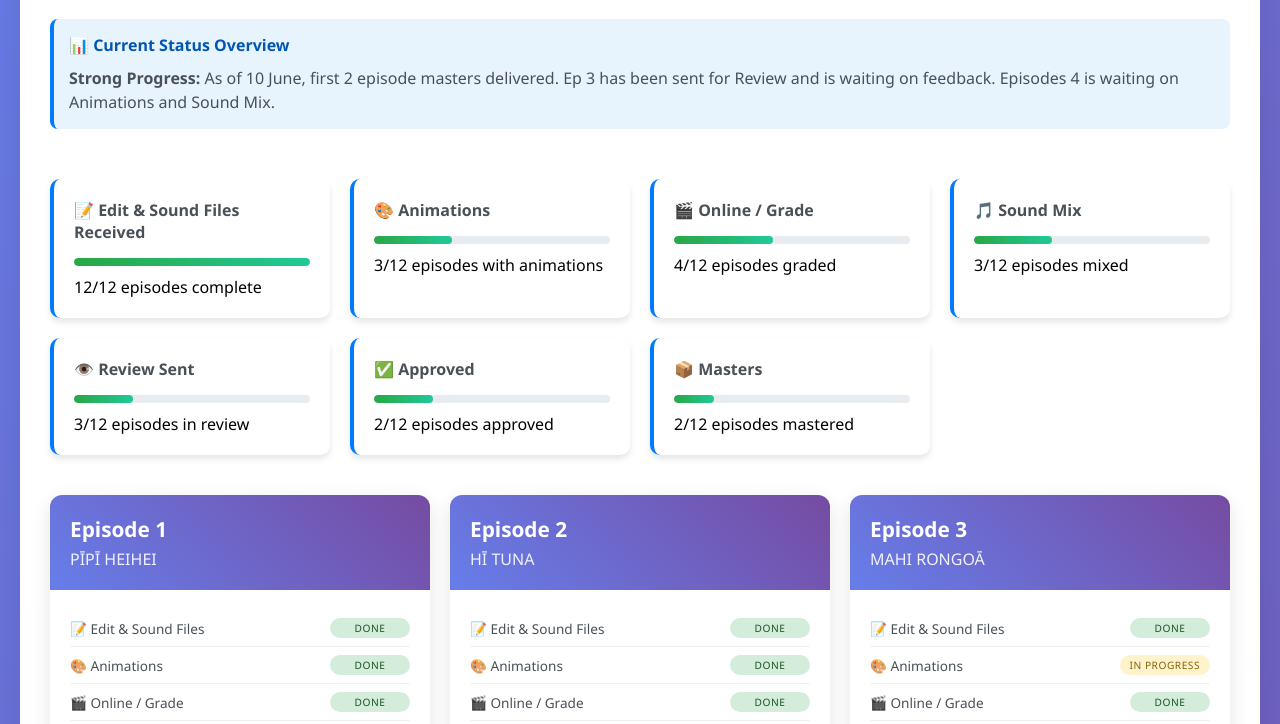
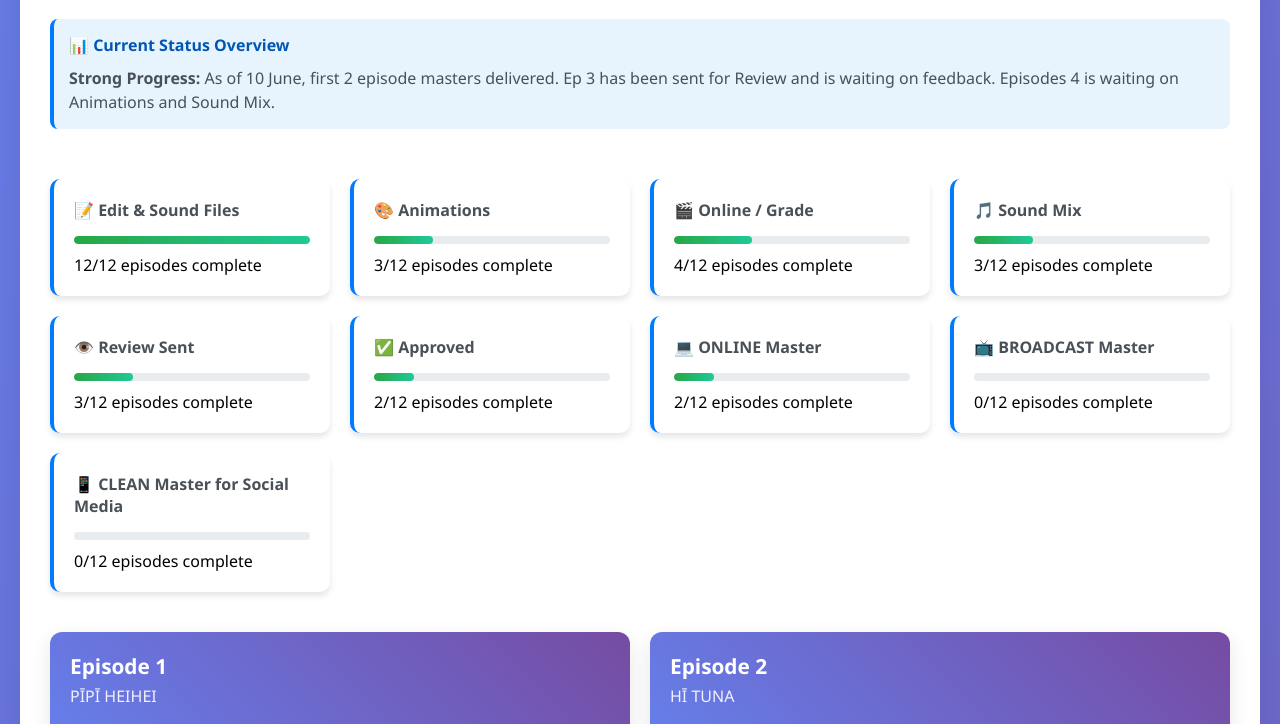
Before and after one commit to DanHab73/tengz-s2-tracker, a plain HTML site: page index.html in a window 1280 px wide. Shown: the part 282-1006 px from the top of the page. Drawn offline with Linux system fonts and the light colour scheme.

Commit message:
10 June v2 update

```diff
--- a/index.html
+++ b/index.html
@@ -134,7 +134,7 @@
 
         .episode-grid {
             display: grid;
-            grid-template-columns: repeat(auto-fit, minmax(380px, 1fr));
+            grid-template-columns: repeat(auto-fit, minmax(420px, 1fr));
             gap: 20px;
         }
 
@@ -178,7 +178,7 @@
             align-items: center;
             padding: 8px 0;
             border-bottom: 1px solid #f0f0f0;
-            font-size: 0.85em;
+            font-size: 0.8em;
         }
 
         .stage:last-child {
@@ -194,11 +194,11 @@
         .status {
             padding: 3px 10px;
             border-radius: 15px;
-            font-size: 0.75em;
+            font-size: 0.7em;
             font-weight: 500;
             text-transform: uppercase;
             letter-spacing: 0.5px;
-            min-width: 80px;
+            min-width: 70px;
             text-align: center;
         }
 
@@ -275,19 +275,19 @@
 
         <div class="stats-bar">
             <div class="stat">
-                <div class="stat-number" id="nearComplete">2</div>
+                <div class="stat-number" id="nearComplete">0</div>
                 <div class="stat-label">Near Complete</div>
             </div>
             <div class="stat">
-                <div class="stat-number" id="inProduction">10</div>
+                <div class="stat-number" id="inProduction">0</div>
                 <div class="stat-label">In Production</div>
             </div>
             <div class="stat">
-                <div class="stat-number" id="earlyStage">8</div>
+                <div class="stat-number" id="earlyStage">0</div>
                 <div class="stat-label">Early Stage</div>
             </div>
             <div class="stat">
-                <div class="stat-number" id="overallProgress">15%</div>
+                <div class="stat-number" id="overallProgress">0%</div>
                 <div class="stat-label">Overall Progress</div>
             </div>
         </div>
@@ -298,56 +298,8 @@
         </div>
 
         <div class="content">
-            <div class="progress-overview">
-                <div class="stage-card">
-                    <h3>📝 Edit & Sound Files Received</h3>
-                    <div class="progress-bar">
-                        <div class="progress-fill" style="width: 100%"></div>
-                    </div>
-                    <p>12/12 episodes complete</p>
-                </div>
-                <div class="stage-card">
-                    <h3>🎨 Animations</h3>
-                    <div class="progress-bar">
-                        <div class="progress-fill" style="width: 33%"></div>
-                    </div>
-                    <p>3/12 episodes with animations</p>
-                </div>
-                <div class="stage-card">
-                    <h3>🎬 Online / Grade</h3>
-                    <div class="progress-bar">
-                        <div class="progress-fill" style="width: 42%"></div>
-                    </div>
-                    <p>4/12 episodes graded</p>
-                </div>
-                <div class="stage-card">
-                    <h3>🎵 Sound Mix</h3>
-                    <div class="progress-bar">
-                        <div class="progress-fill" style="width: 33%"></div>
-                    </div>
-                    <p>3/12 episodes mixed</p>
-                </div>
-                <div class="stage-card">
-                    <h3>👁️ Review Sent</h3>
-                    <div class="progress-bar">
-                        <div class="progress-fill" style="width: 25%"></div>
-                    </div>
-                    <p>3/12 episodes in review</p>
-                </div>
-                <div class="stage-card">
-                    <h3>✅ Approved</h3>
-                    <div class="progress-bar">
-                        <div class="progress-fill" style="width: 25%"></div>
-                    </div>
-                    <p>2/12 episodes approved</p>
-                </div>
-                <div class="stage-card">
-                    <h3>📦 Masters</h3>
-                    <div class="progress-bar">
-                        <div class="progress-fill" style="width: 17%"></div>
-                    </div>
-                    <p>2/12 episodes mastered</p>
-                </div>
+            <div class="progress-overview" id="progressOverview">
+                <!-- Progress cards will be generated by JavaScript -->
             </div>
 
             <div class="episode-grid" id="episodeGrid">
@@ -371,8 +323,10 @@
                     "Online / Grade": "completed",
                     "Sound Mix": "completed",
                     "Review Sent": "completed",
-                    "Approved": "work-in-progress",
-                    "Masters": "completed"
+                    "Approved": "completed",
+                    "ONLINE Master": "completed",
+                    "BROADCAST Master": "work-in-progress",
+                    "CLEAN Master for Social Media": "work-in-progress"
                 }
             },
             {
@@ -384,8 +338,10 @@
                     "Online / Grade": "completed",
                     "Sound Mix": "completed",
                     "Review Sent": "completed",
-                    "Approved": "work-in-progress",
-                    "Masters": "completed"
+                    "Approved": "completed",
+                    "ONLINE Master": "completed",
+                    "BROADCAST Master": "work-in-progress",
+                    "CLEAN Master for Social Media": "work-in-progress"
                 }
             },
             {
@@ -393,12 +349,14 @@
                 title: "MAHI RONGOĀ",
                 stages: {
                     "Edit & Sound Files": "completed",
-                    "Animations": "work-in-progress",
+                    "Animations": "completed",
                     "Online / Grade": "completed",
                     "Sound Mix": "completed",
                     "Review Sent": "completed",
                     "Approved": "work-in-progress",
-                    "Masters": "work-in-progress"
+                    "ONLINE Master": "not-started",
+                    "BROADCAST Master": "not-started",
+                    "CLEAN Master for Social Media": "not-started"
                 }
             },
             {
@@ -411,7 +369,9 @@
                     "Sound Mix": "work-in-progress",
                     "Review Sent": "not-started",
                     "Approved": "not-started",
-                    "Masters": "not-started"
+                    "ONLINE Master": "not-started",
+                    "BROADCAST Master": "not-started",
+                    "CLEAN Master for Social Media": "not-started"
                 }
             },
             {
@@ -424,7 +384,9 @@
                     "Sound Mix": "not-started",
                     "Review Sent": "not-started",
                     "Approved": "not-started",
-                    "Masters": "not-started"
+                    "ONLINE Master": "not-started",
+                    "BROADCAST Master": "not-started",
+                    "CLEAN Master for Social Media": "not-started"
                 }
             },
             {
@@ -437,7 +399,9 @@
                     "Sound Mix": "not-started",
                     "Review Sent": "not-started",
                     "Approved": "not-started",
-                    "Masters": "not-started"
+                    "ONLINE Master": "not-started",
+                    "BROADCAST Master": "not-started",
+                    "CLEAN Master for Social Media": "not-started"
                 }
             },
             {
@@ -450,7 +414,9 @@
                     "Sound Mix": "not-started",
                     "Review Sent": "not-started",
                     "Approved": "not-started",
-                    "Masters": "not-started"
+                    "ONLINE Master": "not-started",
+                    "BROADCAST Master": "not-started",
+                    "CLEAN Master for Social Media": "not-started"
                 }
             },
             {
@@ -463,7 +429,9 @@
                     "Sound Mix": "not-started",
                     "Review Sent": "not-started",
                     "Approved": "not-started",
-                    "Masters": "not-started"
+                    "ONLINE Master": "not-started",
+                    "BROADCAST Master": "not-started",
+                    "CLEAN Master for Social Media": "not-started"
                 }
             },
             {
@@ -476,7 +444,9 @@
                     "Sound Mix": "not-started",
                     "Review Sent": "not-started",
                     "Approved": "not-started",
-                    "Masters": "not-started"
+                    "ONLINE Master": "not-started",
+                    "BROADCAST Master": "not-started",
+                    "CLEAN Master for Social Media": "not-started"
                 }
             },
             {
@@ -489,7 +459,9 @@
                     "Sound Mix": "not-started",
                     "Review Sent": "not-started",
                     "Approved": "not-started",
-                    "Masters": "not-started"
+                    "ONLINE Master": "not-started",
+                    "BROADCAST Master": "not-started",
+                    "CLEAN Master for Social Media": "not-started"
                 }
             },
             {
@@ -502,7 +474,9 @@
                     "Sound Mix": "not-started",
                     "Review Sent": "not-started",
                     "Approved": "not-started",
-                    "Masters": "not-started"
+                    "ONLINE Master": "not-started",
+                    "BROADCAST Master": "not-started",
+                    "CLEAN Master for Social Media": "not-started"
                 }
             },
             {
@@ -515,7 +489,9 @@
                     "Sound Mix": "not-started",
                     "Review Sent": "not-started",
                     "Approved": "not-started",
-                    "Masters": "not-started"
+                    "ONLINE Master": "not-started",
+                    "BROADCAST Master": "not-started",
+                    "CLEAN Master for Social Media": "not-started"
                 }
             }
         ];
@@ -542,6 +518,84 @@
             return Math.round((completed / stageValues.length) * 100);
         }
 
+        function calculateOverallStats() {
+            let totalStages = 0;
+            let completedStages = 0;
+            let nearComplete = 0;
+            let inProduction = 0;
+            let earlyStage = 0;
+
+            episodes.forEach(ep => {
+                const stageValues = Object.values(ep.stages);
+                const completed = stageValues.filter(s => s === 'completed').length;
+                const inProgress = stageValues.filter(s => s === 'work-in-progress').length;
+                const progress = Math.round((completed / stageValues.length) * 100);
+
+                totalStages += stageValues.length;
+                completedStages += completed;
+
+                // Categorize episodes
+                if (progress >= 80) {
+                    nearComplete++;
+                } else if (progress >= 20) {
+                    inProduction++;
+                } else {
+                    earlyStage++;
+                }
+            });
+
+            const overallProgress = Math.round((completedStages / totalStages) * 100);
+
+            return {
+                nearComplete,
+                inProduction,
+                earlyStage,
+                overallProgress
+            };
+        }
+
+        function calculateStageProgress() {
+            const stageNames = Object.keys(episodes[0].stages);
+            const stageProgress = {};
+
+            stageNames.forEach(stageName => {
+                const completed = episodes.filter(ep => ep.stages[stageName] === 'completed').length;
+                stageProgress[stageName] = {
+                    completed,
+                    total: episodes.length,
+                    percentage: Math.round((completed / episodes.length) * 100)
+                };
+            });
+
+            return stageProgress;
+        }
+
+        function renderProgressOverview() {
+            const stageProgress = calculateStageProgress();
+            const stageIcons = {
+                "Edit & Sound Files": "📝",
+                "Animations": "🎨",
+                "Online / Grade": "🎬",
+                "Sound Mix": "🎵",
+                "Review Sent": "👁️",
+                "Approved": "✅",
+                "ONLINE Master": "💻",
+                "BROADCAST Master": "📺",
+                "CLEAN Master for Social Media": "📱"
+            };
+
+            const progressOverview = document.getElementById('progressOverview');
+            progressOverview.innerHTML = Object.entries(stageProgress).map(([stageName, progress]) => `
+                <div class="stage-card">
+                    <h3>${stageIcons[stageName]} ${stageName}</h3>
+                    <div class="progress-bar">
+                        <div class="progress-fill" style="width: ${progress.percentage}%"></div>
+                    </div>
+                    <p>${progress.completed}/${progress.total} episodes complete</p>
+                </div>
+            `).join('');
+        }
+
         function renderEpisodes() {
             const grid = document.getElementById('episodeGrid');
             grid.innerHTML = episodes.map(ep => {
@@ -553,7 +607,9 @@
                     "🎵 Sound Mix": ep.stages["Sound Mix"],
                     "👁️ Review Sent": ep.stages["Review Sent"],
                     "✅ Approved": ep.stages["Approved"],
-                    "📦 Masters": ep.stages["Masters"]
+                    "💻 ONLINE Master": ep.stages["ONLINE Master"],
+                    "📺 BROADCAST Master": ep.stages["BROADCAST Master"],
+                    "📱 CLEAN Master": ep.stages["CLEAN Master for Social Media"]
                 };
 
                 return `
@@ -582,8 +638,19 @@
             }).join('');
         }
 
+        function updateStats() {
+            const stats = calculateOverallStats();
+
+            document.getElementById('nearComplete').textContent = stats.nearComplete;
+            document.getElementById('inProduction').textContent = stats.inProduction;
+            document.getElementById('earlyStage').textContent = stats.earlyStage;
+            document.getElementById('overallProgress').textContent = stats.overallProgress + '%';
+        }
+
         // Initialize the tracker
+        renderProgressOverview();
         renderEpisodes();
+        updateStats();
 
         // Update timestamp
         document.getElementById('lastUpdate').textContent = new Date().toLocaleString('en-NZ', {
```
